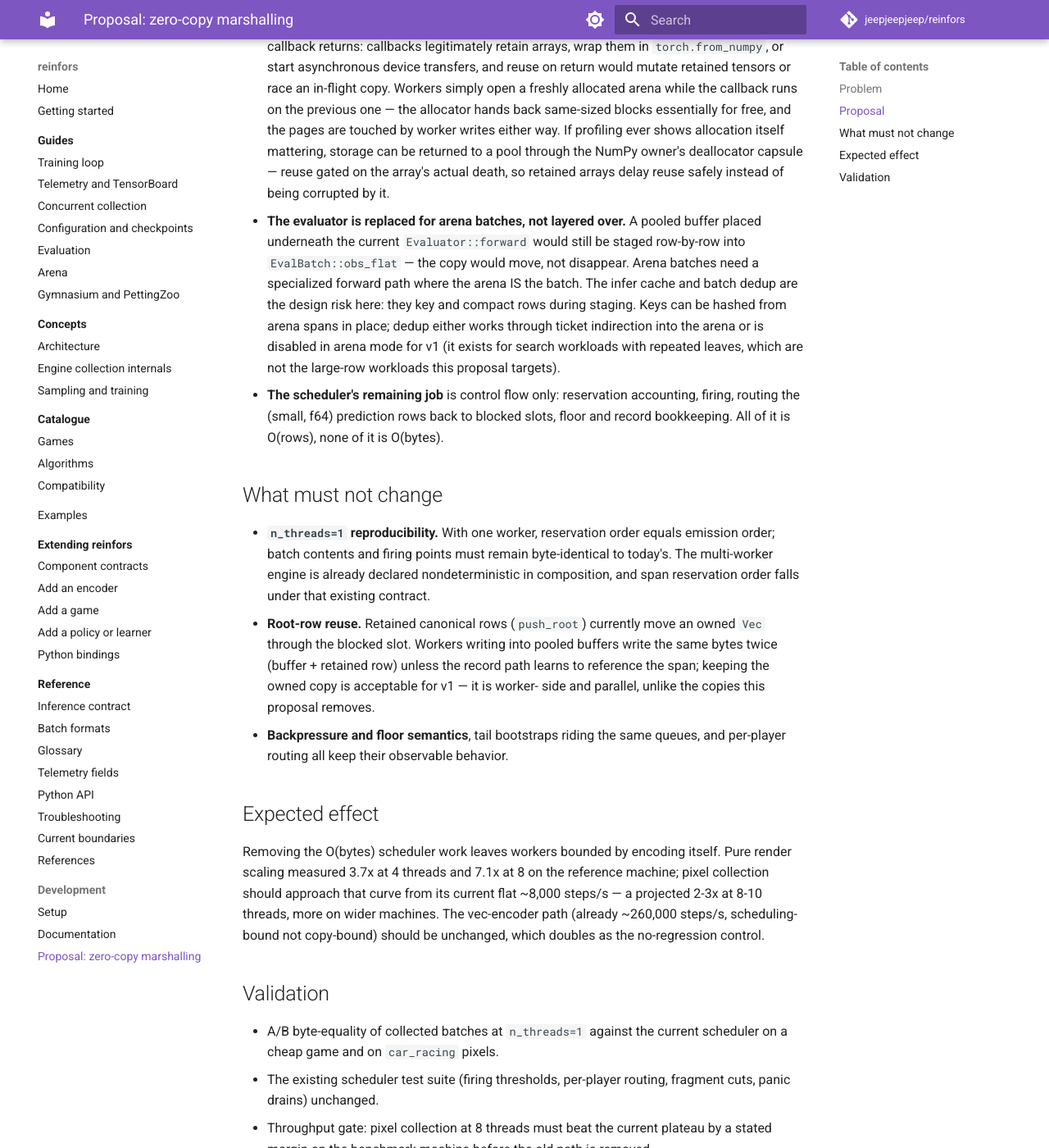
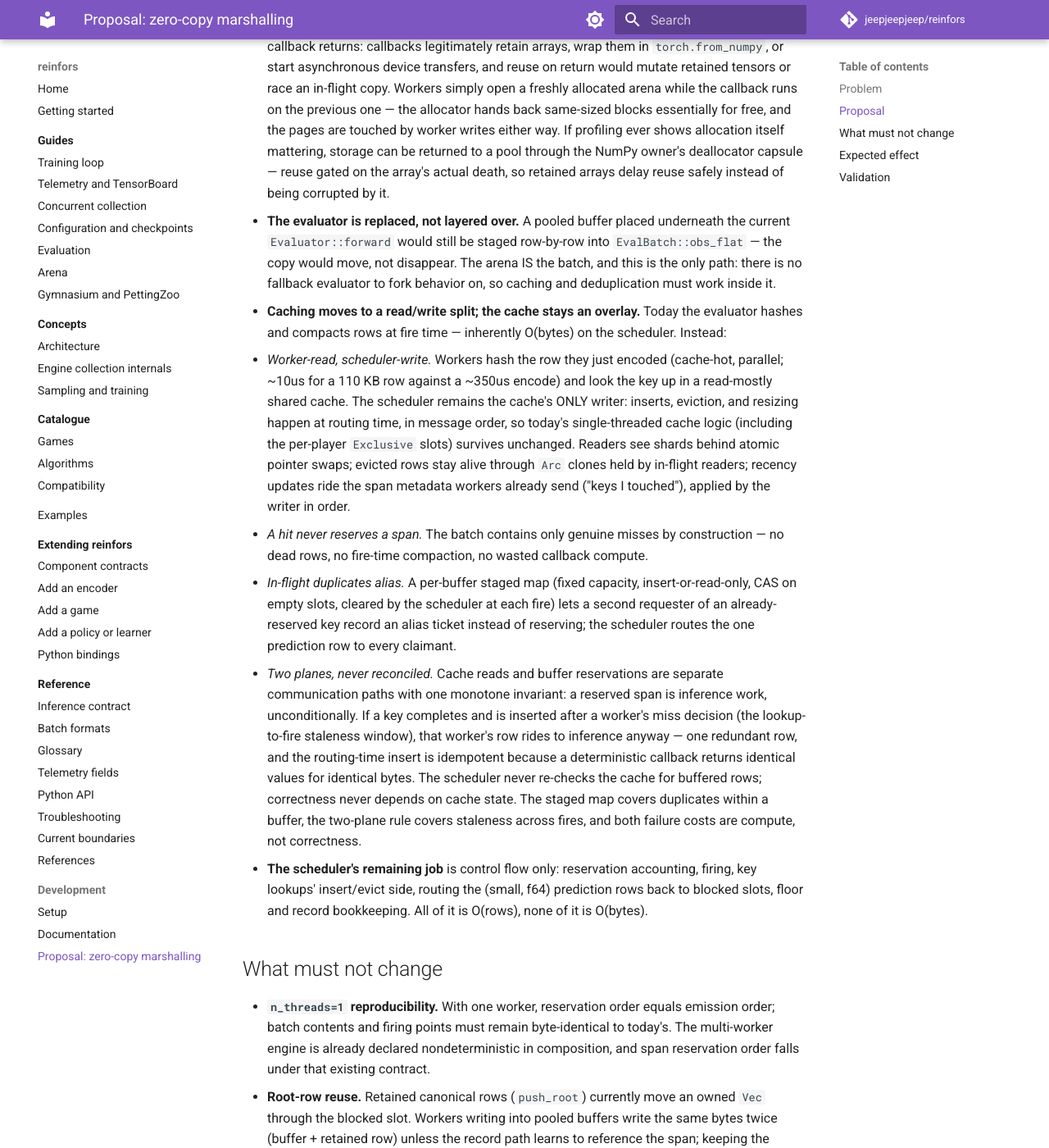
Before and after one commit to jeepjeepjeep/reinfors, an MkDocs documentation site: the page built from docs/development/scheduler-zero-copy.md, in a window 1280 px wide and 1400 px high, scrolled down 2114 px. Shown: the whole window at 82% size. Built offline with MkDocs 1.6.1 and Material for MkDocs 9.7.7, drawn with Linux system fonts in a browser that asks for light colours; comment, search, counter and statistics services are not loaded.

Commit message:
proposal: single-path cache design — worker-read/scheduler-write, alias map, two-plane invariant

```diff
--- a/docs/development/scheduler-zero-copy.md
+++ b/docs/development/scheduler-zero-copy.md
@@ -101,18 +101,47 @@ scheduler: GIL + infer(batch)            scheduler: count reservations; when the
    to a pool through the NumPy owner's deallocator capsule — reuse gated on the
    array's actual death, so retained arrays delay reuse safely instead of being
    corrupted by it.
-5. **The evaluator is replaced for arena batches, not layered over.** A pooled
-   buffer placed underneath the current `Evaluator::forward` would still be
-   staged row-by-row into `EvalBatch::obs_flat` — the copy would move, not
-   disappear. Arena batches need a specialized forward path where the arena IS
-   the batch. The infer cache and batch dedup are the design risk here: they key
-   and compact rows during staging. Keys can be hashed from arena spans in place;
-   dedup either works through ticket indirection into the arena or is disabled in
-   arena mode for v1 (it exists for search workloads with repeated leaves, which
-   are not the large-row workloads this proposal targets).
-6. **The scheduler's remaining job** is control flow only: reservation accounting,
-   firing, routing the (small, f64) prediction rows back to blocked slots, floor
-   and record bookkeeping. All of it is O(rows), none of it is O(bytes).
+5. **The evaluator is replaced, not layered over.** A pooled buffer placed
+   underneath the current `Evaluator::forward` would still be staged row-by-row
+   into `EvalBatch::obs_flat` — the copy would move, not disappear. The arena IS
+   the batch, and this is the only path: there is no fallback evaluator to fork
+   behavior on, so caching and deduplication must work inside it.
+6. **Caching moves to a read/write split; the cache stays an overlay.** Today the
+   evaluator hashes and compacts rows at fire time — inherently O(bytes) on the
+   scheduler. Instead:
+
+   - *Worker-read, scheduler-write.* Workers hash the row they just encoded
+     (cache-hot, parallel; ~10us for a 110 KB row against a ~350us encode) and
+     look the key up in a read-mostly shared cache. The scheduler remains the
+     cache's ONLY writer: inserts, eviction, and resizing happen at routing time,
+     in message order, so today's single-threaded cache logic (including the
+     per-player `Exclusive` slots) survives unchanged. Readers see shards behind
+     atomic pointer swaps; evicted rows stay alive through `Arc` clones held by
+     in-flight readers; recency updates ride the span metadata workers already
+     send ("keys I touched"), applied by the writer in order.
+   - *A hit never reserves a span.* The batch contains only genuine misses by
+     construction — no dead rows, no fire-time compaction, no wasted callback
+     compute.
+   - *In-flight duplicates alias.* A per-buffer staged map (fixed capacity,
+     insert-or-read-only, CAS on empty slots, cleared by the scheduler at each
+     fire) lets a second requester of an already-reserved key record an alias
+     ticket instead of reserving; the scheduler routes the one prediction row to
+     every claimant.
+   - *Two planes, never reconciled.* Cache reads and buffer reservations are
+     separate communication paths with one monotone invariant: a reserved span
+     is inference work, unconditionally. If a key completes and is inserted
+     after a worker's miss decision (the lookup-to-fire staleness window), that
+     worker's row rides to inference anyway — one redundant row, and the
+     routing-time insert is idempotent because a deterministic callback returns
+     identical values for identical bytes. The scheduler never re-checks the
+     cache for buffered rows; correctness never depends on cache state. The
+     staged map covers duplicates within a buffer, the two-plane rule covers
+     staleness across fires, and both failure costs are compute, not
+     correctness.
+7. **The scheduler's remaining job** is control flow only: reservation accounting,
+   firing, key lookups' insert/evict side, routing the (small, f64) prediction
+   rows back to blocked slots, floor and record bookkeeping. All of it is
+   O(rows), none of it is O(bytes).
 
 ## What must not change
 
```
